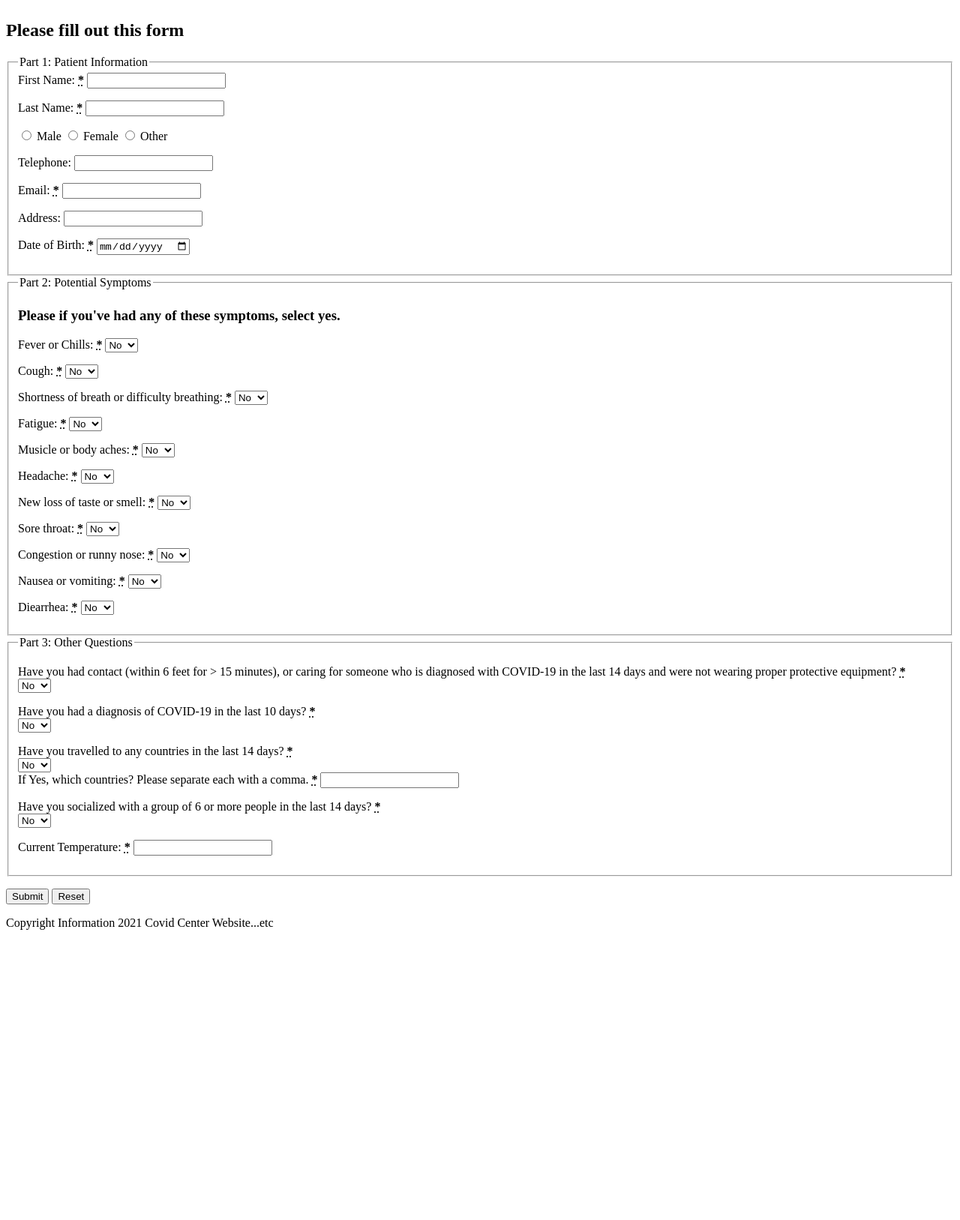
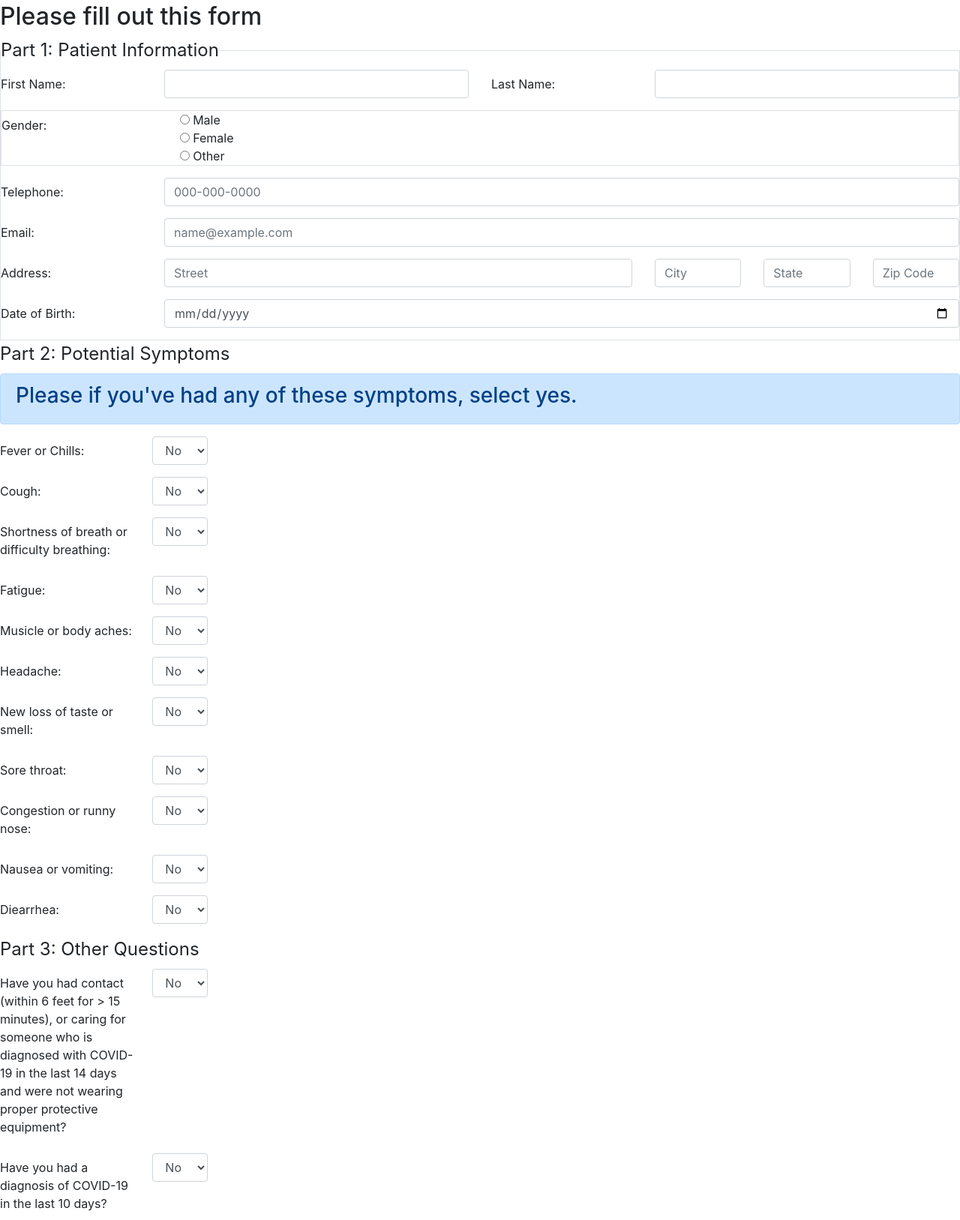
Before and after one commit to FernCampos/webapp_spring2021_covid_center, a plain HTML site: page index.html in a window 1280 px wide. Shown: the part 53-1680 px from the top of the page at 75% size. Before the commit the page ends 1301 px from the top, so only its background shows below. Drawn offline with nearby package versions, Linux system fonts and the light colour scheme.

Commit message:
adding modified html file with bootstrap and css styles

```diff
--- a/index.html
+++ b/index.html
@@ -8,246 +8,298 @@
 <body>
     <header>
         <h1>Welcome to Covid Assessment Website!</h1>
+        <link rel="stylesheet" href="https://stackpath.bootstrapcdn.com/bootstrap/4.3.1/css/bootstrap.min.css"
+            integrity="sha384-ggOyR0iXCbMQv3Xipma34MD+dH/1fQ784/j6cY/iJTQUOhcWr7x9JvoRxT2MZw1T" crossorigin="anonymous">
     </header>
     <section>
         <h2>Please fill out this form</h2>
         <article>
             <form>
 
-                <fieldset>
-                    <legend>Part 1: Patient Information</legend>
-                    <label for="txtFirstname">
-                        <span>First Name: </span>
-                        <strong><abbr title="required">*</abbr></strong>
-                    </label>
-                    <input type="text" id="txtFirstname" name="txtFirstname" required>
+                <fieldset class="border">
+                    <legend class="w-auto">Part 1: Patient Information</legend>
+                        <div class="row form-group">
+                            <label for="txtFirstName" class="col-sm-2 col-form-label">First Name: </label>
+                            <div class="col-md-10 col-lg-4">
+                                <input type="text" id="txtFirstName" name="txtFirstName" class="form-control">
+                            </div>
+                            <label for="txtLastName" class="col-sm-2 col-form-label"> Last Name: </label>
+                            <div class="col-md-10 col-lg-4">
+                                <input type="text" id="txtLastName" name="txtLastName" class="form-control">
+                            </div>
+                        </div>
+                    <fieldset class="border form-group">
 
-                    <p>
-                        <label for="txtLastname">
-                            <span>Last Name: </span>
-                            <strong><abbr title="required">*</abbr></strong>
-                        </label>
-                        <input type="text" id="txtLastname" name="txtLastname" required>
-                    </p>
-                    <p>
+                        <div class="row">
 
-                        <input type="radio" id="rbMale" name="gender" value="male">
-                        <label for="rbMale">Male</label>
-                        <input type="radio" id="rbFemale" name="gender" value="female">
-                        <label for="rbFemale">Female</label>
-                        <input type="radio" id="rbOther" name="gender" value="other">
-                        <label for="rbOther">Other</label>
+                            <div class="col-sm-2 col-form-label">Gender: </div>
+                            <div class="col-sm-10">
+                                <div class="form-check">
+                                    <input type="radio" id="rbMale" name="gender" value="male" class="form-check-label">
+                                    <label for="rbMale" class="form-check-label">Male</label>
+                                </div>
+
+                                <div class="form-check">
+                                    <input type="radio" id="rbFemale" name="gender" value="female"
+                                        class="form-check-label">
+                                    <label for="rbFemale" class="form-check-label">Female</label>
+
+                                </div>
+
+                                <div class="form-check">
+                                    <input type="radio" id="rbOther" name="gender" value="other"
+                                        class="form-check-label">
+                                    <label for="rbOther" class="form-check-label">Other</label>
+                                </div>
+
+                            </div>
+                        </div>
 
 
-                    </p>
+                    </fieldset>
 
-                    <p>
-                        <label for="txtTel">Telephone: </label>
-                        <input type="tel" id="txtTel" name="txtTel" pattern="[0-9]{3}-[0-9]{3}-[0-9]{4}">
-                    </p>
-                    <p>
-                        <label for="txtEmail">
-                            <span>Email:</span>
-                            <strong><abbr title="required">*</abbr></strong>
+                    <div class="row form-group">
+                        <label for="txtTel" class="col-sm-2 col-form-label">Telephone: </label>
+                        <div class="col-sm-10">
+                            <input type="tel" id="txtTel" name="txtTel" pattern="[0-9]{3}-[0-9]{3}-[0-9]{4}"
+                                class="form-control" placeholder="000-000-0000">
+                        </div>
+                    </div>
+                    <div class="row form-group">
+                        <label for="txtEmail" class="col-sm-2 col-form-label">
+                            Email:
                         </label>
-                        <input type="email" id="txtEmail" name="txtEmail" required>
-                    </p>
-                    <p>
-                        <label for="txtAddress">Address: </label>
-                        <input type="text" id="txtAddress" name="txtAddress">
-                    </p>
-                    <p>
-                        <label for="txtDob">
-                            <span>Date of Birth:</span>
-                            <strong><abbr title="required">*</abbr></strong>
+                        <div class="col-sm-10">
+                            <input type="email" id="txtEmail" name="txtEmail" required class="form-control"
+                                placeholder="name@example.com">
+                        </div>
+                    </div>
+                    <div class="row form-group">
+                        <label for="txtAddress" class="col-sm-2 col-form-label">Address: </label>
+                        <div class="col-md-12 col-lg-6">
+                            <input type="text" id="txtAddress" name="txtAddress" class="form-control"
+                                placeholder="Street">
+                        </div>
+                        <div class="col">
+                            <input type="text" id="txtCity" name="txtCity" class="form-control" placeholder="City">
+                        </div>
+                        <div class="col">
+                            <input type="text" id="txtState" name="txtState" class="form-control" placeholder="State">
+                        </div>
+                        <div class="col">
+                            <input type="text" id="txtZip" name="txtZip" class="form-control" placeholder="Zip Code">
+                        </div>
+                    </div>
+                    <div class="row form-group">
+                        <div class="col-sm-2">
+                            <label for="txtDob" class="col-form-label">
+                                Date of Birth:
                             </label>
-                        <input type="date" id="txtDob" name="txtDob" required>
-                    </p>
+                        </div>
+                        <div class="col-sm-10">
+                            <input type="date" id="txtDob" name="txtDob" required class="form-control">
+                        </div>
+                    </div>
                 </fieldset>
 
                 <fieldset>
                     <legend>Part 2: Potential Symptoms</legend>
+                    <div class="alert alert-primary">
                         <h3>Please if you've had any of these symptoms, select yes.</h3>
-                    <p>
-                        <label for="ddFever">
-                            <span>Fever or Chills: </span>
-                            <strong><abbr title="required">*</abbr></strong>
+                    </div>
+                    <div class="row form-group">
+                        <label for="ddFever" class="col-sm-2 col-form-label">
+                            Fever or Chills:
                         </label>
-                        <select id="ddFever" name="ddFever">
+                        <div>
+                            <select id="ddFever" name="ddFever" class="form-control">
                                 <option value="No" selected>No</option>
                                 <option value="Yes">Yes</option>
                             </select>
-                    </p>
-                    <p>
-                        <label for="ddCough">
-                            <span>Cough: </span>
-                            <strong><abbr title="required">*</abbr></strong>
+                        </div>
+                    </div>
+                    <div class="row form-group">
+                        <label for="ddCough" class="col-sm-2 col-form-label">
+                            Cough:
                         </label>
-                        <select id="ddCough" name="ddcough">
+                        <div>
+                            <select id="ddCough" name="ddcough" class="form-control">
                                 <option value="No" selected>No</option>
                                 <option value="Yes">Yes</option>
                             </select>
-                    </p>
-                    <p>
-                        <label for="ddShort">
-                            <span>Shortness of breath or difficulty breathing: </span>
-                            <strong><abbr title="required">*</abbr></strong>
+                        </div>
+                    </div>
+                    <div class="row form-group">
+                        <label for="ddShort" class="col-sm-2 col-form-label">
+                            Shortness of breath or difficulty breathing:
                         </label>
-                        <select id="ddShort" name="ddShort">
+                        <div>
+                            <select id="ddShort" name="ddShort" class="form-control">
                                 <option value="No" selected>No</option>
                                 <option value="Yes">Yes</option>
                             </select>
-                    </p>
-                    <p>
-                        <label for="ddFatigue">
-                            <span>Fatigue: </span>
-                            <strong><abbr title="required">*</abbr></strong>
+                        </div>
+                    </div>
+                    <div class="row form-group">
+                        <label for="ddFatigue" class="col-sm-2 col-form-label">
+                            Fatigue:
                         </label>
-                        <select id="ddFatigue" name="ddFatigue">
+                        <div>
+                            <select id="ddFatigue" name="ddFatigue" class="form-control">
                                 <option value="No" selected>No</option>
                                 <option value="Yes">Yes</option>
                             </select>
-                    </p>
-                    <p>
-                        <label for="ddMuscle">
-                            <span>Musicle or body aches: </span>
-                            <strong><abbr title="required">*</abbr></strong>
+                        </div>
+                    </div>
+                    <div class="row form-group">
+                        <label for="ddMuscle" class="col-sm-2 col-form-label">
+                            Musicle or body aches:
                         </label>
-                        <select id="ddMuscle" name="ddMuscle">
+                        <div>
+                            <select id="ddMuscle" name="ddMuscle" class="form-control">
                                 <option value="No" selected>No</option>
                                 <option value="Yes">Yes</option>
                             </select>
-                    </p>
-                    <p>
-                        <label for="ddHead">
-                            <span>Headache: </span>
-                            <strong><abbr title="required">*</abbr></strong>
+                        </div>
+                    </div>
+                    <div class="row form-group">
+                        <label for="ddHead" class="col-sm-2 col-form-label">
+                            Headache:
                         </label>
-                        <select id="ddHead" name="ddHead">
+                        <div>
+                            <select id="ddHead" name="ddHead" class="form-control">
                                 <option value="No" selected>No</option>
                                 <option value="Yes">Yes</option>
                             </select>
-                    </p>
-                    <p>
-                        <label for="ddLoss">
-                            <span>New loss of taste or smell: </span>
-                            <strong><abbr title="required">*</abbr></strong>
+                        </div>
+                    </div>
+                    <div class="row form-group">
+                        <label for="ddLoss" class="col-sm-2 col-form-label">
+                            New loss of taste or smell:
                         </label>
-                        <select id="ddLoss" name="ddLoss">
+                        <div>
+                            <select id="ddLoss" name="ddLoss" class="form-control">
                                 <option value="No" selected>No</option>
                                 <option value="Yes">Yes</option>
                             </select>
-                    </p>
-                    <p>
-                        <label for="ddSore">
-                            <span>Sore throat: </span>
-                            <strong><abbr title="required">*</abbr></strong>
+                        </div>
+                    </div>
+                    <div class="row form-group">
+                        <label for="ddSore" class="col-sm-2 col-form-label">
+                            Sore throat:
                         </label>
-                        <select id="ddSore" name="ddSore">
+                        <div>
+                            <select id="ddSore" name="ddSore" class="form-control">
                                 <option value="No" selected>No</option>
                                 <option value="Yes">Yes</option>
                             </select>
-                    </p>
-                    <p>
-                        <label for="ddCong">
-                            <span>Congestion or runny nose: </span>
-                            <strong><abbr title="required">*</abbr></strong>
+                        </div>
+                    </div>
+                    <div class="row form-group">
+                        <label for="ddCong" class="col-sm-2 col-form-label">
+                            Congestion or runny nose:
                         </label>
-                        <select id="ddCong" name="ddCong">
+                        <div>
+                            <select id="ddCong" name="ddCong" class="form-control">
                                 <option value="No" selected>No</option>
                                 <option value="Yes">Yes</option>
                             </select>
-                    </p>
-                    <p>
-                        <label for="ddVomit">
-                            <span>Nausea or vomiting: </span>
-                            <strong><abbr title="required">*</abbr></strong>
+                        </div>
+                    </div>
+                    <div class="row form-group">
+                        <label for="ddVomit" class="col-sm-2 col-form-label">
+                            Nausea or vomiting:
                         </label>
-                        <select id="ddVomit" name="ddVomit">
+                        <div>
+                            <select id="ddVomit" name="ddVomit" class="form-control">
                                 <option value="No" selected>No</option>
                                 <option value="Yes">Yes</option>
                             </select>
-                    </p>
-                    <p>
-                        <label for="ddDiarrhea">
-                            <span>Diearrhea: </span>
-                            <strong><abbr title="required">*</abbr></strong>
+                        </div>
+                    </div>
+                    <div class="row form-group">
+                        <label for="ddDiarrhea" class="col-sm-2 col-form-label">
+                            Diearrhea:
                         </label>
-                        <select id="ddDiarrhea" name="ddDiarrhea">
+                        <div>
+                            <select id="ddDiarrhea" name="ddDiarrhea" class="form-control">
                                 <option value="No" selected>No</option>
                                 <option value="Yes">Yes</option>
                             </select>
-                    </p>
+                        </div>
+                    </div>
                 </fieldset>
                 <fieldset>
                     <legend>Part 3: Other Questions</legend>
-                    <p>
-                        <label for="ddContact">
-                            <span>Have you had contact (within 6 feet for > 15 minutes), or caring for someone who is
+                    <div class="row form-group">
+                        <label for="ddContact" class="col-sm-2 col-form-label">
+                            Have you had contact (within 6 feet for > 15 minutes), or caring for someone who is
                             diagnosed with COVID-19 in the last 14 days and were not wearing proper protective
-                                equipment?</span>
-                            <strong><abbr title="required">*</abbr></strong>
+                            equipment?
                             <br>
                         </label>
-                        <select id="ddContact" name="ddContact">
+                        <div>
+                            <select id="ddContact" name="ddContact" class="form-control">
                                 <option value="No" selected>No</option>
                                 <option value="Yes">Yes</option>
                             </select>
-                    </p>
-                    <p>
-                        <label for="ddDiagnosis">
-                            <span>Have you had a diagnosis of COVID-19 in the last 10 days?</span>
-                            <strong><abbr title="required">*</abbr></strong>
+                        </div>
+                    </div>
+                    <div class="row form-group">
+                        <label for="ddDiagnosis" class="col-sm-2 col-form-label">
+                            Have you had a diagnosis of COVID-19 in the last 10 days?
                             <br>
                         </label>
-                        <select id="ddDiagnosis" name="ddDiagnosis">
+                        <div>
+                            <select id="ddDiagnosis" name="ddDiagnosis" class="form-control">
                                 <option value="No" selected>No</option>
                                 <option value="Yes">Yes</option>
                             </select>
-                    </p>
+                        </div>
+                    </div>
 
-                    <div>
+                    <div class="row form-group">
 
-                        <label for="ddCountry">
-                            <span>Have you travelled to any countries in the last 14 days?</span>
-                            <strong><abbr title="required">*</abbr></strong>
+                        <label for="ddCountry" class="col-sm-2 col-form-label">
+                            Have you travelled to any countries in the last 14 days?
                             <br>
                         </label>
-                        <select id="ddCountry" name="ddCountry">
+                        <div>
+                            <select id="ddCountry" name="ddCountry" class="form-control">
                                 <option value="No" selected>No</option>
                                 <option value="Yes">Yes</option>
                             </select>
+                        </div>
                         <br>
-                        <div>
-                            <label for="txtCountry">
-                                <span>If Yes, which countries? Please separate each with a comma.</span>
-                                <strong><abbr title="required">*</abbr></strong>
+                    </div>
+                    <div class="row form-group">
+                        <label for="txtCountry" class="col-sm-2 col-form-label">
+                            If Yes, which countries? Please separate each with a comma.
                         </label>
-                            <input type="text" id="txtCountry" name="txtCountry" required>
+                        <input type="text" id="txtCountry" name="txtCountry" required class="form-control">
                     </div>
-                    </div>
-                    <p>
-                        <label for="ddSocial">
-                            <span>Have you socialized with a group of 6 or more people in the last 14 days?</span>
-                            <strong><abbr title="required">*</abbr></strong>
+                    <div class="row form-group">
+                        <label for="ddSocial" class="col-sm-2 col-form-label">
+                            Have you socialized with a group of 6 or more people in the last 14 days?
                             <br>
                         </label>
-                        <select id="ddSocial" name="ddSocial">
+                        <div>
+                            <select id="ddSocial" name="ddSocial" class="form-control">
                                 <option value="No" selected>No</option>
                                 <option value="Yes">Yes</option>
                             </select>
-                    </p>
-                    <p>
-                        <label for="txtTemp">
-                            <span>Current Temperature: </span>
-                            <strong><abbr title="required">*</abbr></strong>
+                        </div>
+                    </div>
+                    <div class="row form-group">
+                        <label for="txtTemp" class="col-sm-6 col-form-label">
+                            Current Temperature:
                         </label>
-                        <input type="number" id="txtTemp" name="txtTemp" required step="0.1">
-                    </p>
+                        <input type="number" id="txtTemp" name="txtTemp" required step="0.1" class="form-control">
+                    </div>
                 </fieldset>
                 <p>
-                    <button type="submit">Submit</button>
-                    <button type="reset">Reset</button>
+                    <button type="submit" class="btn btn-primary">Submit</button>
+                    <button type="reset" class="btn btn-secondary">Reset</button>
                 </p>
             </form>
         </article>
```
Lines whose indentation alone changed are shown as unchanged.
